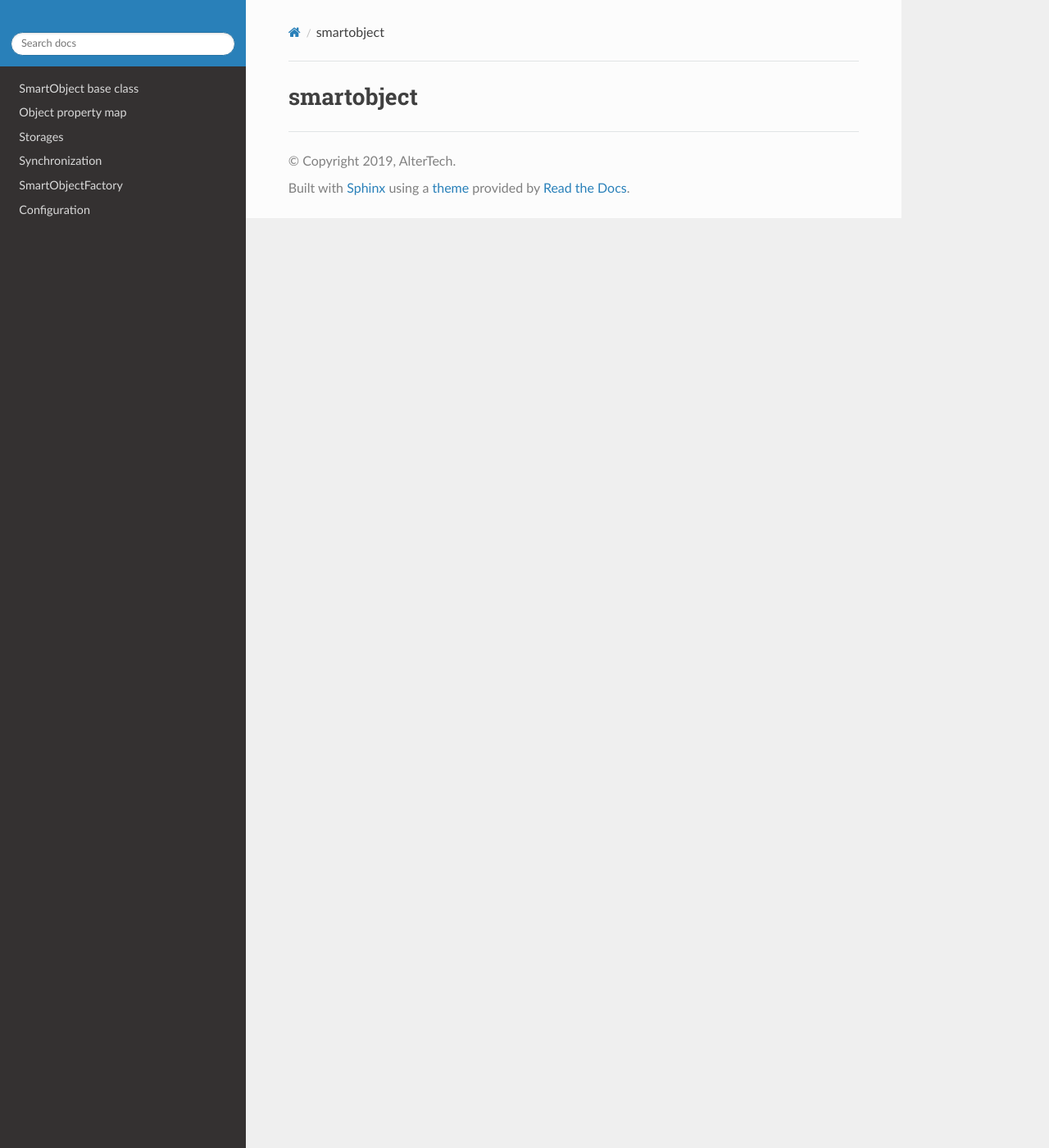
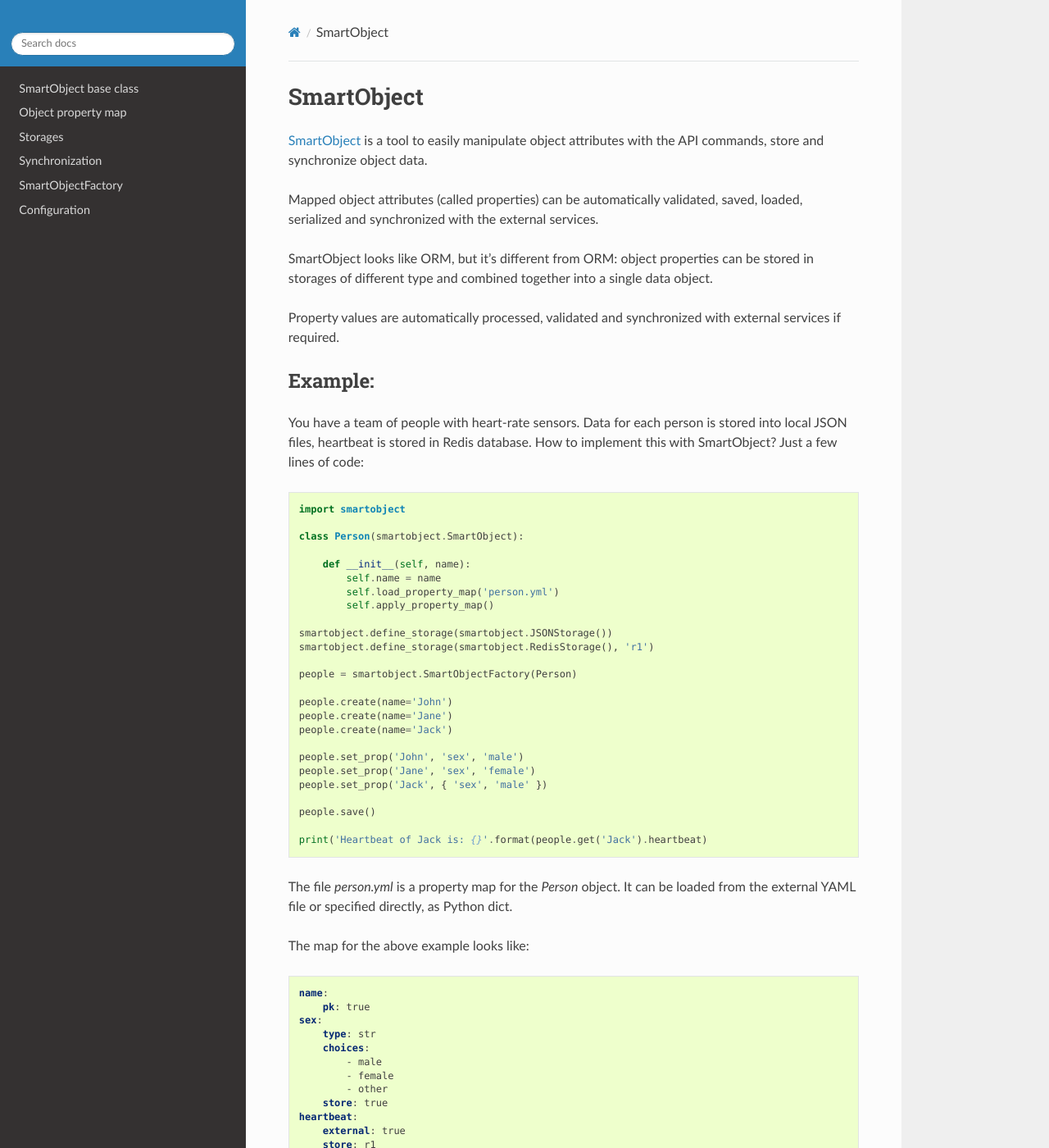
Before and after one commit to alttch/smartobject, a Sphinx documentation site: the page built from doc/readme.rst, in a window 1280 px wide and 1400 px high. Shown: the whole window at 82% size. Built offline with Sphinx 7.4.7 and the Read the Docs theme 2.0.0, drawn with Linux system fonts in a browser that asks for light colours; some of the changed text lies outside the part shown.

Commit message:
readme.rst

```diff
--- a/doc/readme.rst
+++ b/doc/readme.rst
@@ -1,2 +1,80 @@
-smartobject
+SmartObject
 ===========
+
+`SmartObject <https://github.com/alttch/smartobject>`__ is a tool to
+easily manipulate object attributes with the API commands, store and
+synchronize object data.
+
+Mapped object attributes (called properties) can be automatically
+validated, saved, loaded, serialized and synchronized with the external
+services.
+
+SmartObject looks like ORM, but it’s different from ORM: object
+properties can be stored in storages of different type and combined
+together into a single data object.
+
+Property values are automatically processed, validated and synchronized
+with external services if required.
+
+Example:
+--------
+
+You have a team of people with heart-rate sensors. Data for each person
+is stored into local JSON files, heartbeat is stored in Redis database.
+How to implement this with SmartObject? Just a few lines of code:
+
+.. code:: python
+
+   import smartobject
+
+   class Person(smartobject.SmartObject):
+
+       def __init__(self, name):
+           self.name = name
+           self.load_property_map('person.yml')
+           self.apply_property_map()
+
+   smartobject.define_storage(smartobject.JSONStorage())
+   smartobject.define_storage(smartobject.RedisStorage(), 'r1')
+
+   people = smartobject.SmartObjectFactory(Person)
+
+   people.create(name='John')
+   people.create(name='Jane')
+   people.create(name='Jack')
+
+   people.set_prop('John', 'sex', 'male')
+   people.set_prop('Jane', 'sex', 'female')
+   people.set_prop('Jack', { 'sex', 'male' })
+
+   people.save()
+
+   print('Heartbeat of Jack is: {}'.format(people.get('Jack').heartbeat)
+
+The file *person.yml* is a property map for the *Person* object. It can
+be loaded from the external YAML file or specified directly, as Python
+dict.
+
+The map for the above example looks like:
+
+.. code:: yaml
+
+   name:
+       pk: true
+   sex:
+       type: str
+       choices:
+           - male
+           - female
+           - other
+       store: true
+   heartbeat:
+       external: true
+       store: r1
+
+Pretty simple, isn’t it? You define a map, SmartObject does the job!
+
+Documentation
+-------------
+
+Full documentation is available at https://smartobject.readthedocs.io/
```
